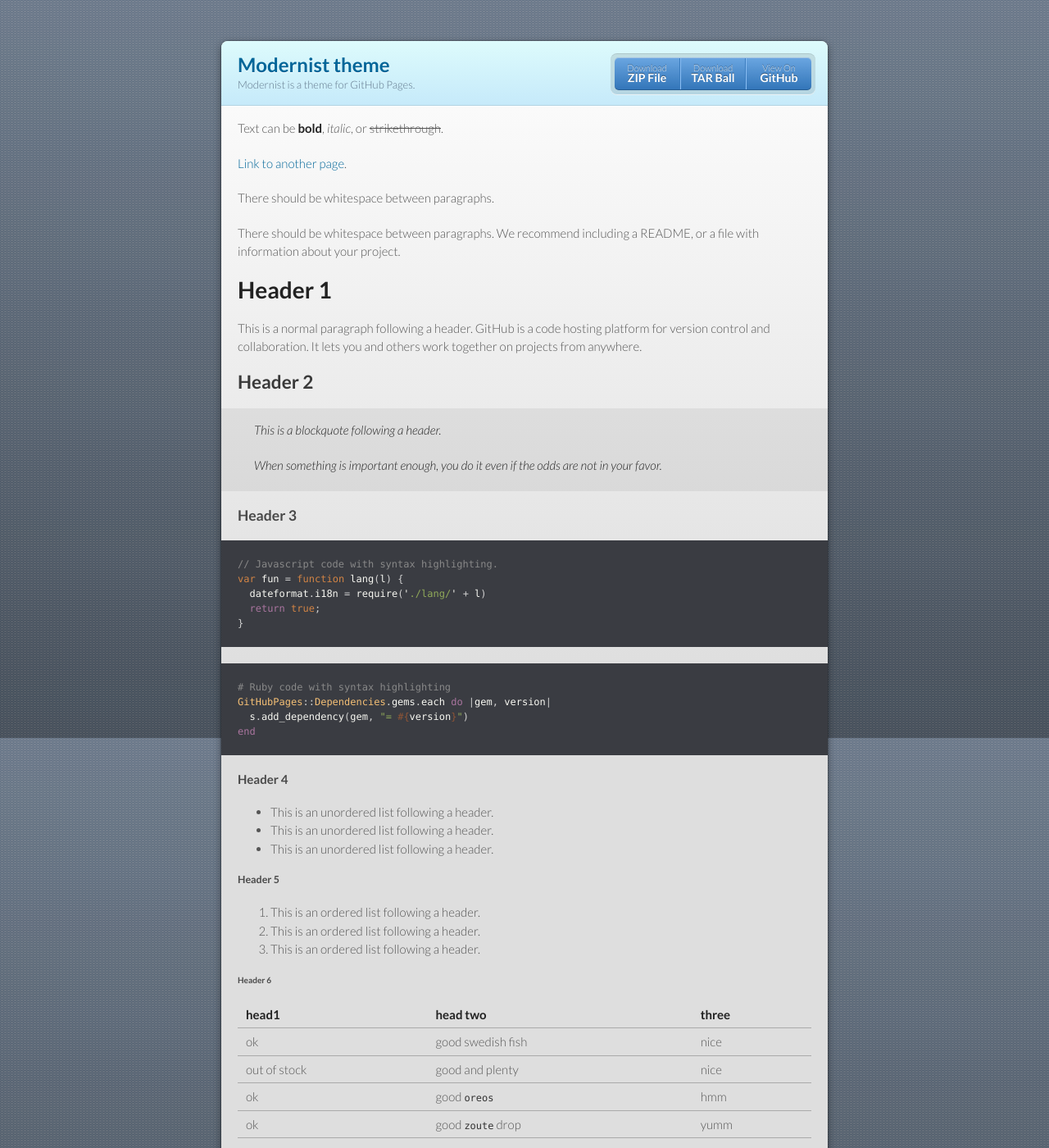
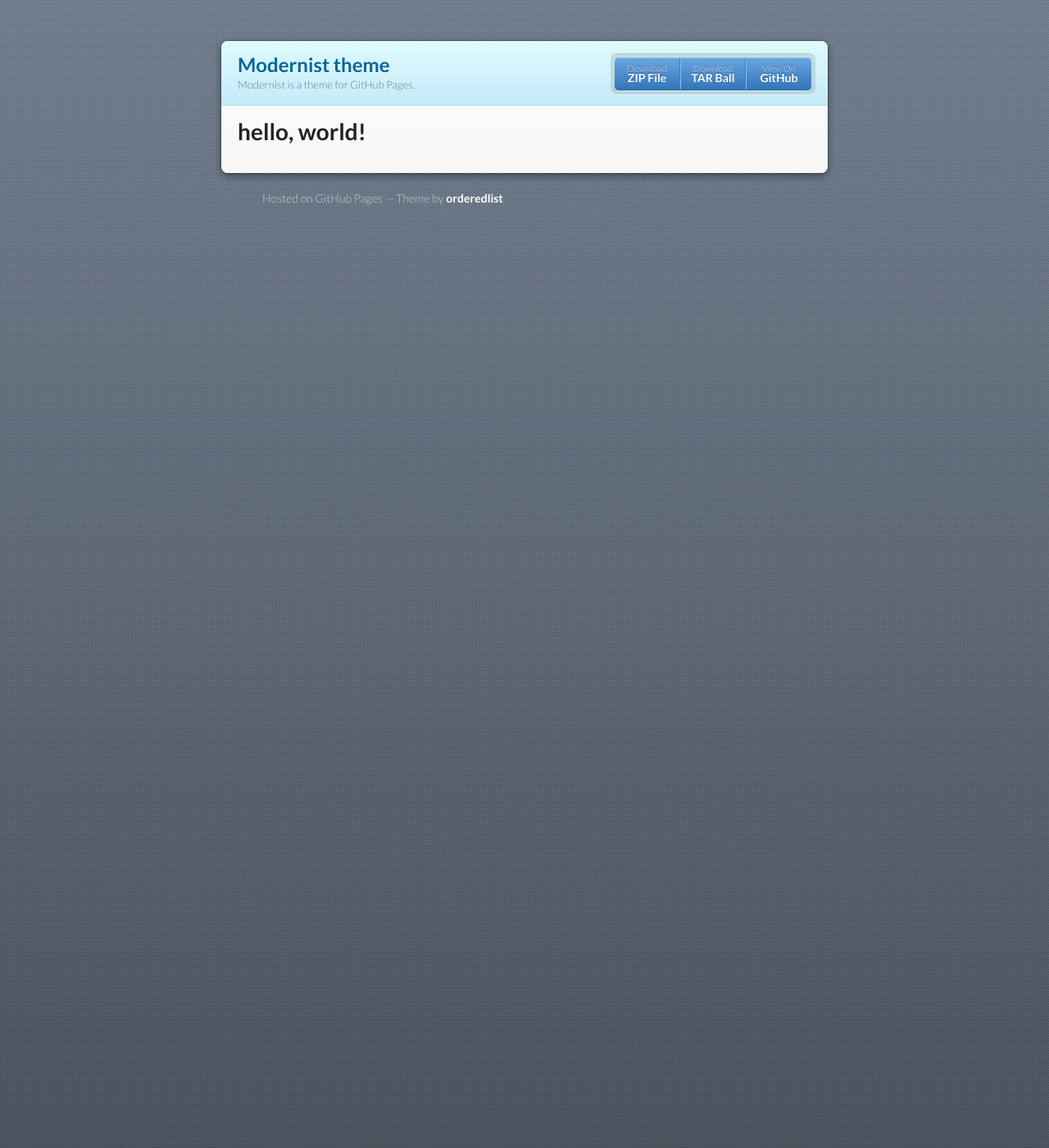
Before and after one commit to Jased-0001/jased-0001.github.io, a Jekyll site: the page built from index.md, in a window 1280 px wide and 1400 px high. Shown: the whole window at 82% size. Built offline with Jekyll 4.4.1, drawn with Linux system fonts in a browser that asks for light colours; our own code applies the rules of GitHub Pages for plain Markdown files; some of the changed text lies outside the part shown.

Commit message:
hello world

````diff
--- a/index.md
+++ b/index.md
@@ -2,122 +2,4 @@
 layout: default
 ---
 
-Text can be **bold**, _italic_, or ~~strikethrough~~.
-
-[Link to another page](./another-page.html).
-
-There should be whitespace between paragraphs.
-
-There should be whitespace between paragraphs. We recommend including a README, or a file with information about your project.
-
-# Header 1
-
-This is a normal paragraph following a header. GitHub is a code hosting platform for version control and collaboration. It lets you and others work together on projects from anywhere.
-
-## Header 2
-
-> This is a blockquote following a header.
->
-> When something is important enough, you do it even if the odds are not in your favor.
-
-### Header 3
-
-```js
-// Javascript code with syntax highlighting.
-var fun = function lang(l) {
-  dateformat.i18n = require('./lang/' + l)
-  return true;
-}
-```
-
-```ruby
-# Ruby code with syntax highlighting
-GitHubPages::Dependencies.gems.each do |gem, version|
-  s.add_dependency(gem, "= #{version}")
-end
-```
-
-#### Header 4
-
-*   This is an unordered list following a header.
-*   This is an unordered list following a header.
-*   This is an unordered list following a header.
-
-##### Header 5
-
-1.  This is an ordered list following a header.
-2.  This is an ordered list following a header.
-3.  This is an ordered list following a header.
-
-###### Header 6
-
-| head1        | head two          | three |
-|:-------------|:------------------|:------|
-| ok           | good swedish fish | nice  |
-| out of stock | good and plenty   | nice  |
-| ok           | good `oreos`      | hmm   |
-| ok           | good `zoute` drop | yumm  |
-
-### There's a horizontal rule below this.
-
-* * *
-
-### Here is an unordered list:
-
-*   Item foo
-*   Item bar
-*   Item baz
-*   Item zip
-
-### And an ordered list:
-
-1.  Item one
-1.  Item two
-1.  Item three
-1.  Item four
-
-### And a nested list:
-
-- level 1 item
-  - level 2 item
-  - level 2 item
-    - level 3 item
-    - level 3 item
-- level 1 item
-  - level 2 item
-  - level 2 item
-  - level 2 item
-- level 1 item
-  - level 2 item
-  - level 2 item
-- level 1 item
-
-### Small image
-
-![Octocat](https://github.githubassets.com/images/icons/emoji/octocat.png)
-
-### Large image
-
-![Branching](https://guides.github.com/activities/hello-world/branching.png)
-
-
-### Definition lists can be used with HTML syntax.
-
-<dl>
-<dt>Name</dt>
-<dd>Godzilla</dd>
-<dt>Born</dt>
-<dd>1952</dd>
-<dt>Birthplace</dt>
-<dd>Japan</dd>
-<dt>Color</dt>
-<dd>Green</dd>
-</dl>
-
-```
-Long, single-line code blocks should not wrap. They should horizontally scroll if they are too long. This line should be long enough to demonstrate this.
-```
-
-```
-The final element.
-```
+# hello, world!
````
